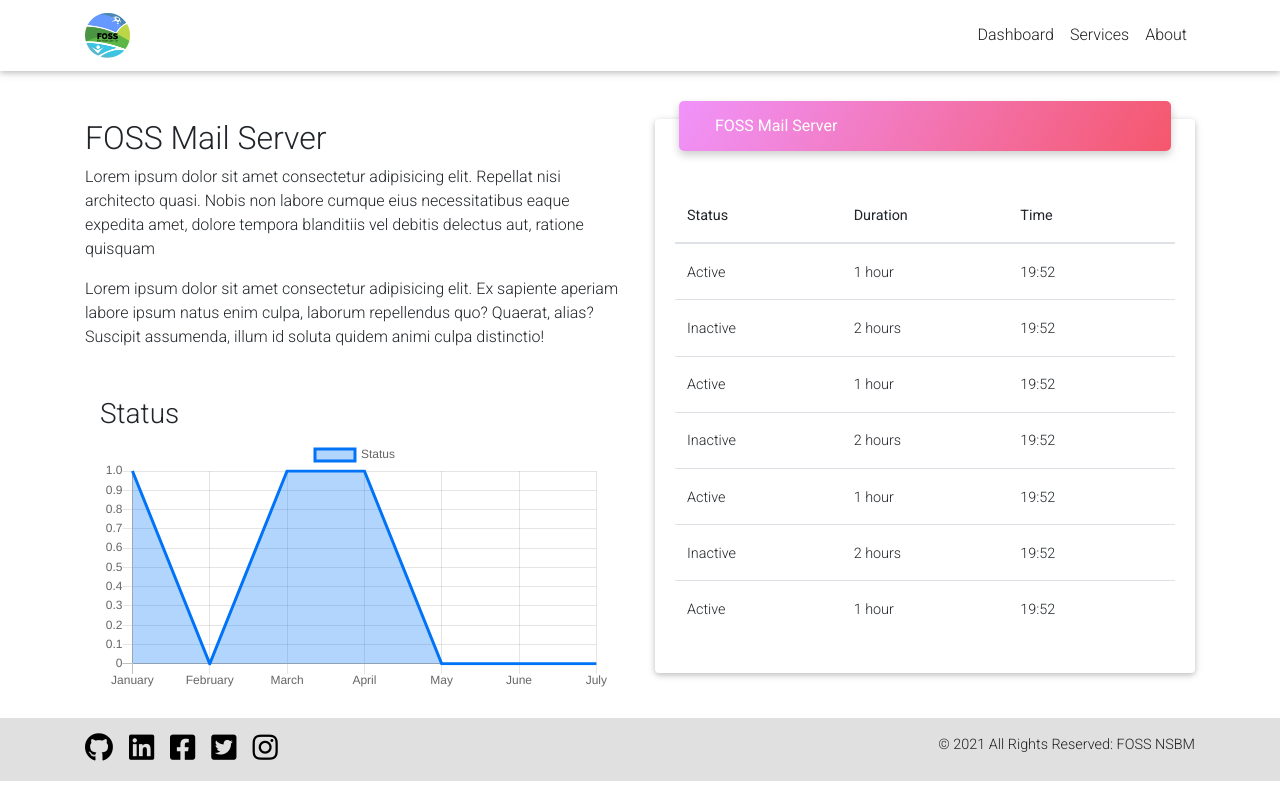
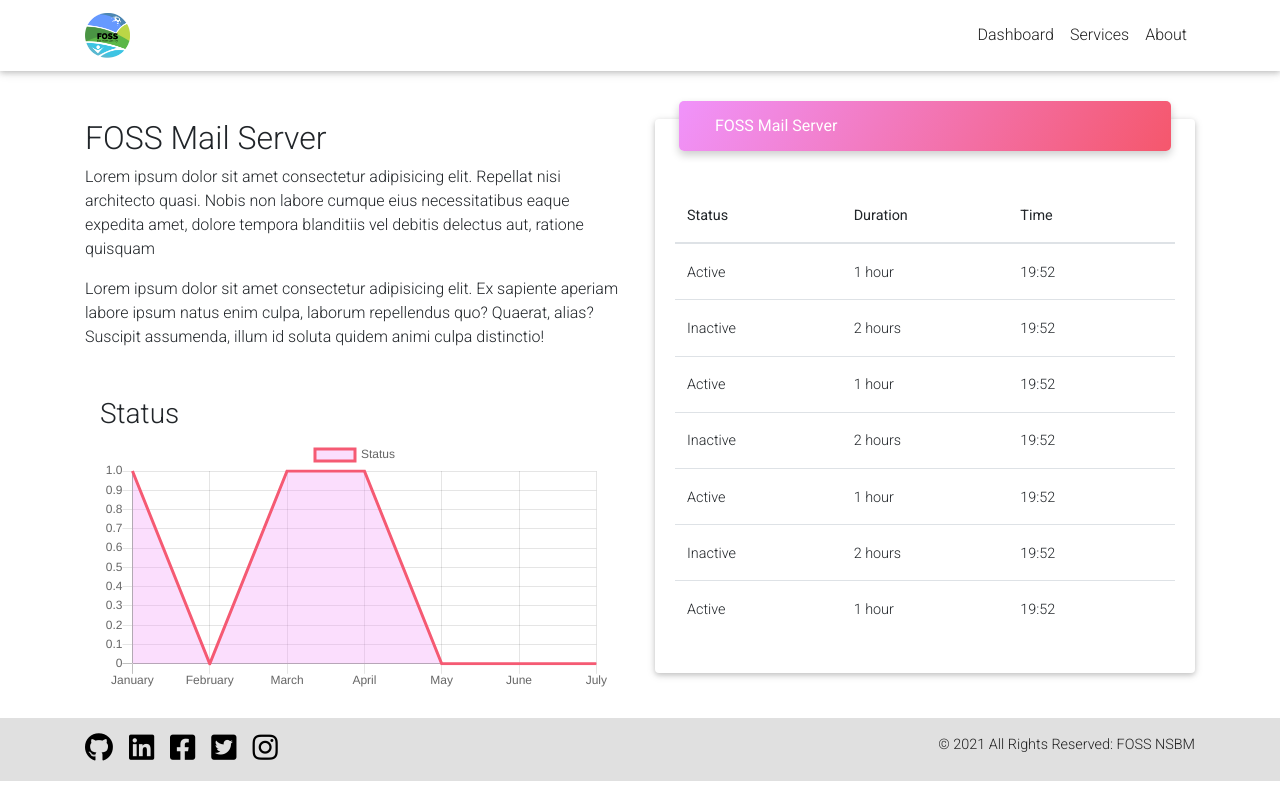
Before and after one commit to fossnsbm/Privacy-Dashboad, a React (Create React App) app: page /mailserver in a window 1280 px wide. Built offline with nearby package versions, Linux system fonts and the light colour scheme.

Commit message:
Update mailServerChart.jsx
Change mailServer chart color

```diff
--- a/src/Components/pages/mailServer/mailServerChart.jsx
+++ b/src/Components/pages/mailServer/mailServerChart.jsx
@@ -11,8 +11,8 @@ class MailServerChart extends React.Component {
           label: "Status",
           fill: true,
           lineTension: 0,
-          backgroundColor: "rgba(0, 115, 247, .3)",
-          borderColor: "rgb(0, 115, 247)",
+          backgroundColor: "rgba(240,146,248, .3)",
+          borderColor: "rgb(245,90,115)",
           borderCapStyle: "butt",
           borderDash: [],
           borderDashOffset: 0.0,
```
